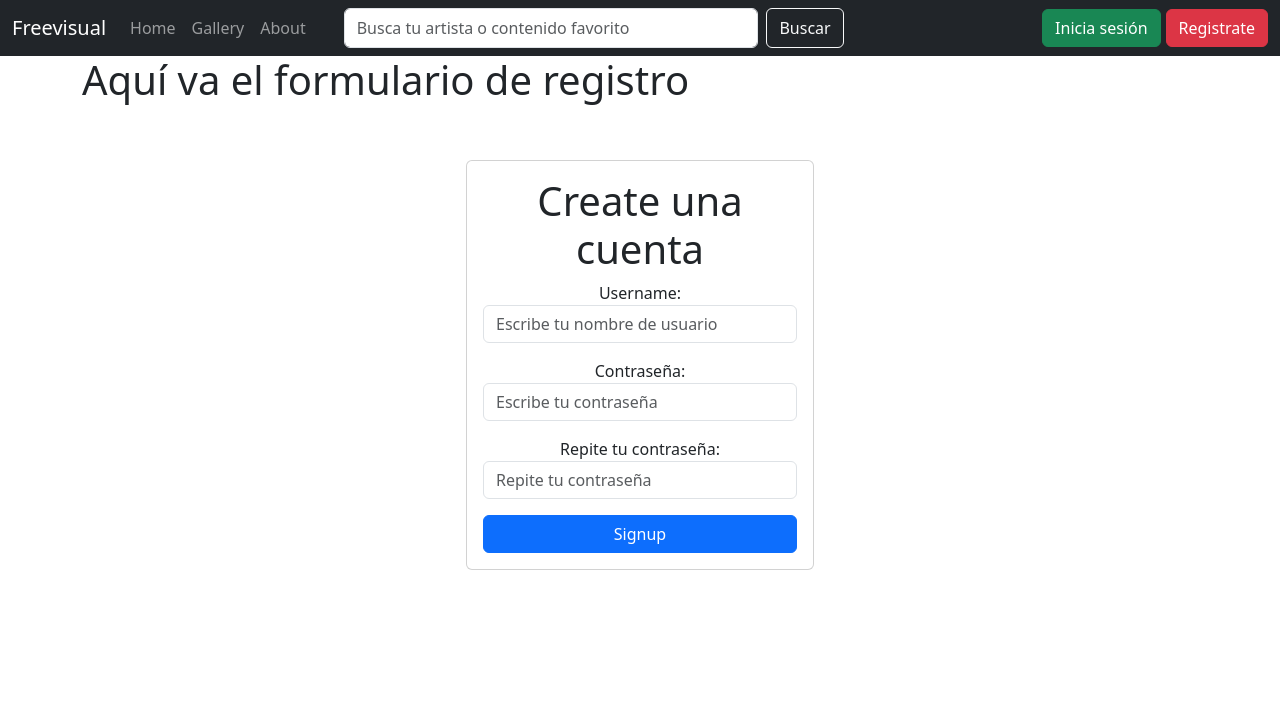
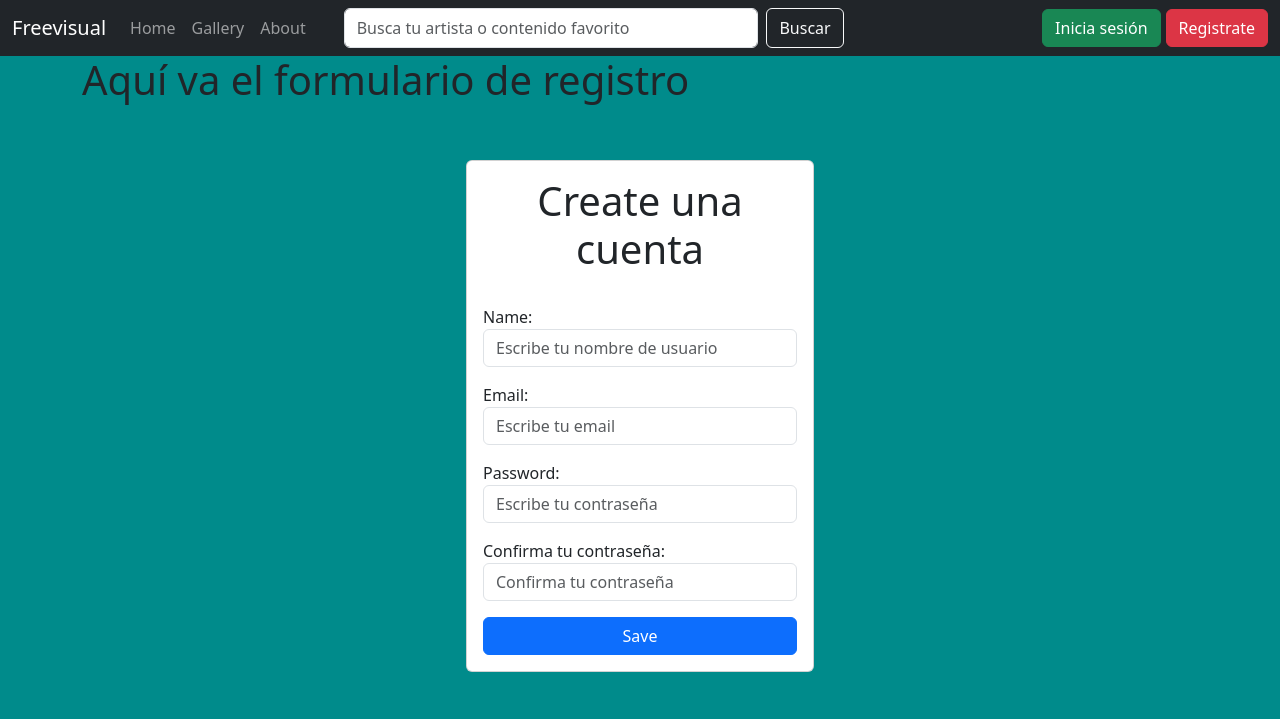
Before and after one commit to josemarimaya/django_tfg, a Django app: page /signup/ in a window 1280 px wide. Shown: the top 719 px of the page. Run offline with Django 5.2, Linux system fonts and the light colour scheme.

Commit message:
Implementing new styles and fields to the db

```diff
--- /dev/null
+++ b/freevisual/forms.py
@@ -0,0 +1,18 @@
+from django import forms
+from .models import Creator
+
+class CreateCreatorForm(forms.ModelForm):
+
+    password2 = forms.CharField(
+        widget=forms.PasswordInput(attrs={'class': 'form-control', 'placeholder': 'Confirma tu contraseña'}),
+        label='Confirma tu contraseña'
+    )
+
+    class Meta:
+        model = Creator
+        fields = ['name', 'email', 'password']
+        widgets = { # Estilizamos importando el modelo inyectando los estilos de boostrap
+            'name': forms.TextInput(attrs={'class' : 'form-control', 'placeholder': 'Escribe tu nombre de usuario'}),
+            'email': forms.TextInput(attrs={'class' : 'form-control', 'placeholder': 'Escribe tu email'}),
+            'password': forms.PasswordInput(attrs={'class' : 'form-control', 'placeholder': 'Escribe tu contraseña'})
+        }
--- a/freevisual/models.py
+++ b/freevisual/models.py
@@ -3,10 +3,6 @@ from django.db import models
 from django.db import models
 from django.contrib.auth.models import User
 from django.utils import timezone
-
-
-
-# Create your models here.
 
 class Field(models.Model):
     name = models.CharField(max_length=200)
@@ -22,6 +18,7 @@ class Tools(models.Model):
 class Creator(models.Model):
     name = models.CharField(max_length=200)
     surname = models.CharField(max_length=200)
+    password = models.CharField(max_length=200, default="")
     email =  models.CharField(max_length=200)
     tools =  models.ManyToManyField(Tools, verbose_name="Lista de herramientas del creador")
     specialities =  models.ManyToManyField(Speciality, verbose_name="Lista de especialidades del creador")
--- a/freevisual/templates/layouts/base.html
+++ b/freevisual/templates/layouts/base.html
@@ -7,7 +7,7 @@
     <title>TIFIYI</title>
     <link rel="stylesheet" href="https://cdn.jsdelivr.net/npm/bootstrap@5.3.3/dist/css/bootstrap.min.css">
 </head>
-<body>
+<body style="background-color: darkcyan;">
     {% if user.is_authenticated %}
     <nav class="navbar navbar-expand-lg bg-dark navbar-dark">
         <div class="container">
@@ -63,6 +63,7 @@
                     <a href="{% url 'gallery' %}" class="nav-link">Gallery</a>
                 </li>
 
+
                 <li class="nav-item">
                     <a href="{% url 'about' %}" class="nav-link">About</a>
                 </li>
--- a/freevisual/templates/signup.html
+++ b/freevisual/templates/signup.html
@@ -10,14 +10,11 @@
     <div class="row py-5">
         <div class="col-md-4 offset-md-4">
 
+            <!-- Formulario hecho a mano
+
             <form action="/signup/" method="post" class="card card-body text-center">
                 {% csrf_token %}
                 <h1 class="text-center"> Create una cuenta</h1>
-
-                <!-- form heredado de django
-                     {{form.as_p}}
-                -->
-
 
                 <div class="mb-3">
                     <label for="username" id="username"> Username: </label>
@@ -42,6 +39,20 @@
                     Signup
                 </button>
             </form>
+
+            -->
+
+
+            <form method="post" class="card card-body">
+                <h1 class="text-center"> Create una cuenta </h1>
+                {% csrf_token %}
+                {{error}}
+                <br/>
+                {{form.as_p}}
+                <button class="btn btn-primary"> Save </button>
+            </form>
+
+
         </div>
     </div>
 </main>
--- a/freevisual/views.py
+++ b/freevisual/views.py
@@ -1,7 +1,10 @@
 
-from django.shortcuts import render
+# Imports de django
+from django.shortcuts import render, redirect
+
+# Imports del propio proyecto
 from .models import Creator
-# Create your views here.
+from .forms import CreateCreatorForm
 
 def index(request):
     return render(request,'index.html')
@@ -13,7 +16,25 @@ def sign_in(request):
     return render(request, 'signin.html')
 
 def sign_up(request):
-    return render(request, 'signup.html')
+    if request.method == 'GET':
+        return render(request, 'signup.html', {
+            'form': CreateCreatorForm
+        })
+    else:
+
+        if request.POST['password'] == request.POST['password2']:
+
+            Creator.objects.create(name=request.POST['name'],
+                password=request.POST['password'], email= request.POST['email'])
+            return redirect('main')
+        else:
+
+            return render(request, 'signup.html', {
+                'form': CreateCreatorForm,
+                'error': 'Las contraseñas no coinciden'
+            })
+
+
 
 def gallery(request):
     return render(request, 'gallery.html')
```
Also changed, not shown: freevisual/templates/gallery.html (+62 -1 lines), db.sqlite3, freevisual/migrations/0004_creator_password.py (added), freevisual/migrations/0005_alter_creator_password.py (added).
